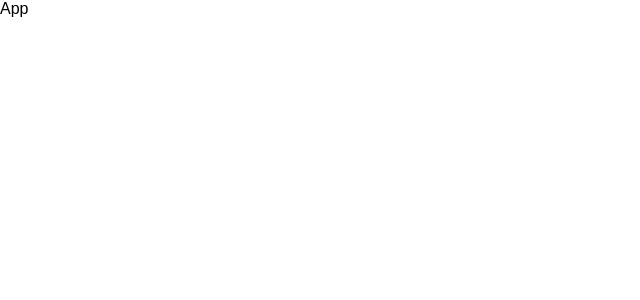
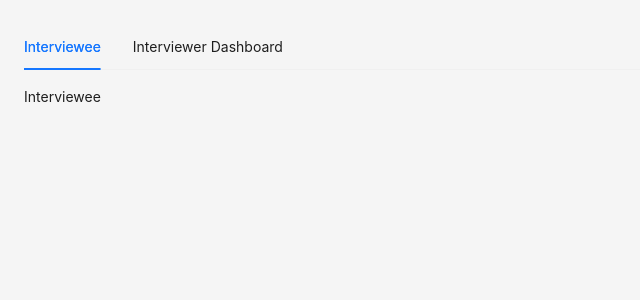
Before and after one commit to Sarat20/swipe, a React app in the folder frontend/: page / in a window 1280 px wide. Shown: the top 300 px of the page, without its empty margins (0-640 px from the left). Built offline with nearby package versions, Linux system fonts and the light colour scheme; the HTML template or start-up script is replaced by a standard one.

Commit message:
added pages interviewee and interviewer in pages ,also updated app.jsx

```diff
--- a/frontend/src/App.jsx
+++ b/frontend/src/App.jsx
@@ -1,9 +1,24 @@
-import React from 'react'
+import React, { useState } from "react";
+import { Tabs, Layout } from "antd";
+import Interviewee from "./pages/Interviewee";
+import Interviewer from "./pages/Interviewer";
 
-const App = () => {
+const { TabPane } = Tabs;
+const { Content } = Layout;
+
+export default function App() {
   return (
-    <div>App</div>
-  )
+    <Layout style={{ minHeight: "100vh", padding: 24 }}>
+      <Content>
+        <Tabs defaultActiveKey="1">
+          <TabPane tab="Interviewee" key="1">
+            <Interviewee />
+          </TabPane>
+          <TabPane tab="Interviewer Dashboard" key="2">
+            <Interviewer />
+          </TabPane>
+        </Tabs>
+      </Content>
+    </Layout>
+  );
 }
-
-export default App
--- /dev/null
+++ b/frontend/src/pages/Interviewee.jsx
@@ -0,0 +1,9 @@
+import React from 'react'
+
+const Interviewee = () => {
+  return (
+    <div>Interviewee</div>
+  )
+}
+
+export default Interviewee
--- /dev/null
+++ b/frontend/src/pages/Interviewer.jsx
@@ -0,0 +1,9 @@
+import React from 'react'
+
+const Interviewer = () => {
+  return (
+    <div>Interviewer</div>
+  )
+}
+
+export default Interviewer
```
